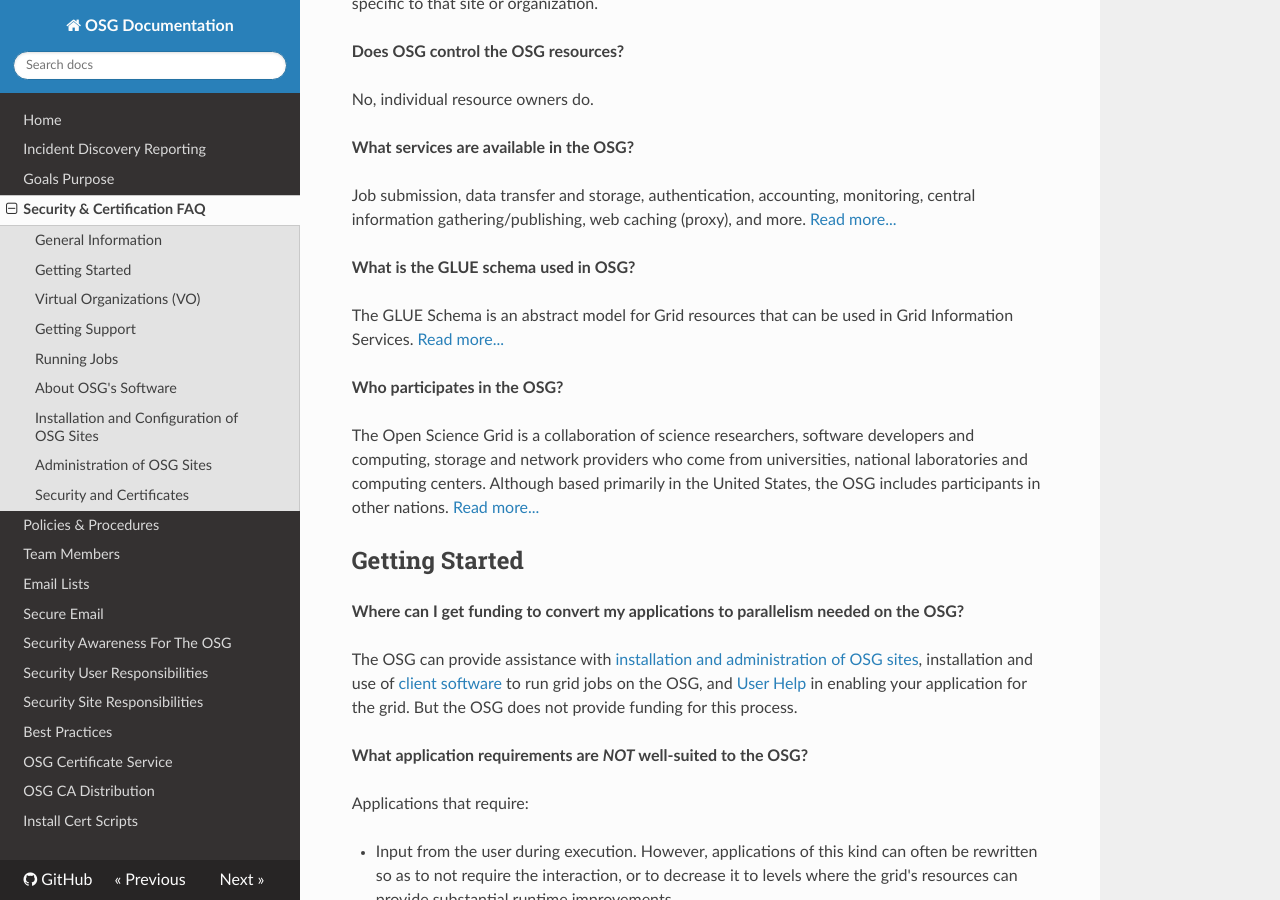
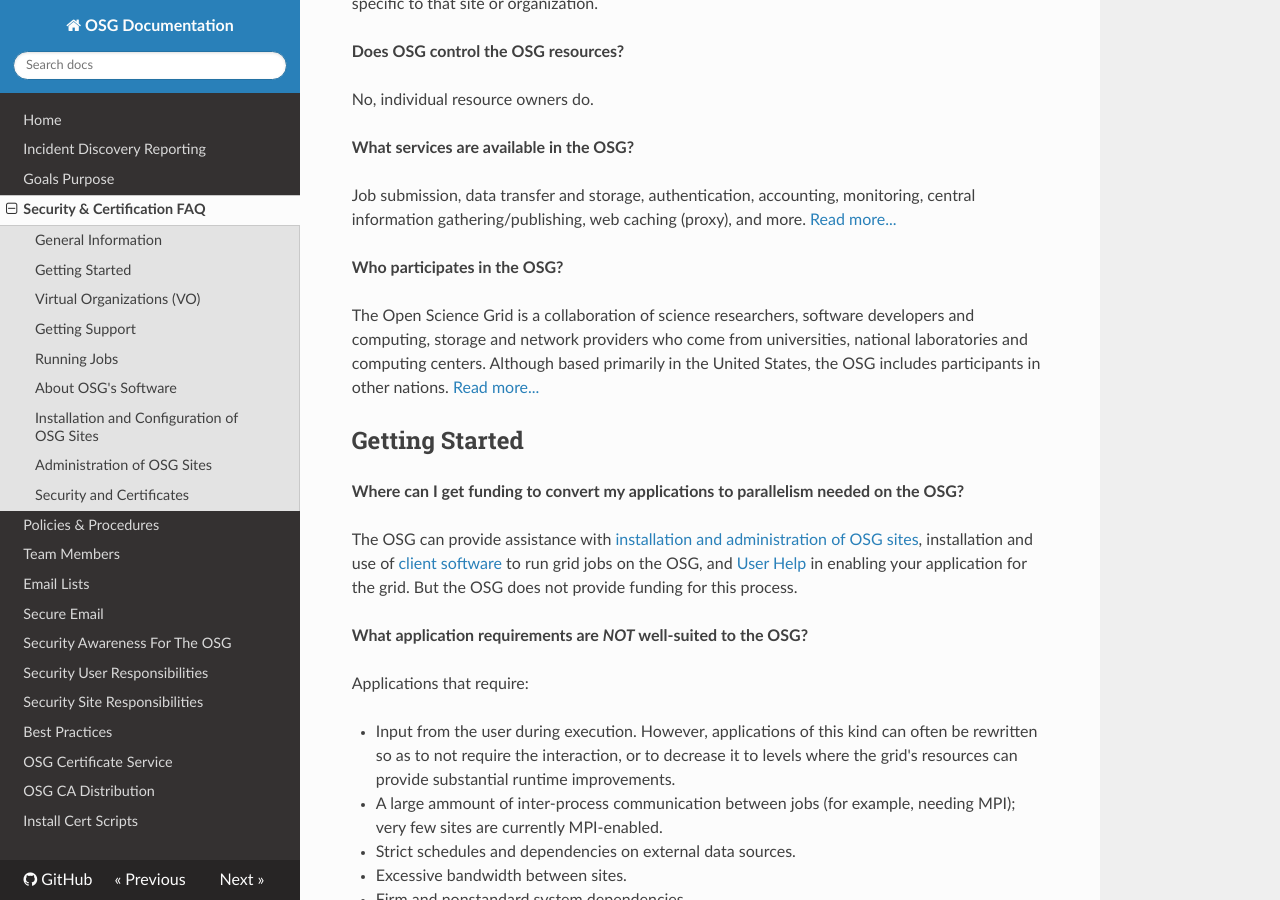
Before and after one commit to opensciencegrid/security, an MkDocs documentation site: the page built from docs/OSGFAQ.md, in a window 1280 px wide and 900 px high, scrolled down 525 px. Built offline with MkDocs 1.6.1, drawn with Linux system fonts in a browser that asks for light colours; nearby versions of some CDN libraries; old or Windows-style settings are respelled for this version of MkDocs.

Commit message:
Removing a topic
Removing a topic "What is the GLUE schema used in OSG?" as it's no longer useful.

```diff
--- a/docs/OSGFAQ.md
+++ b/docs/OSGFAQ.md
@@ -20,10 +20,6 @@
 **What services are available in the OSG?**
 
   Job submission, data transfer and storage, authentication, accounting, monitoring, central information gathering/publishing, web caching (proxy), and more. [Read more...](https://twiki.grid.iu.edu/bin/view/ReleaseDocumentation/OverviewOfServicesInOSG)
-
-**What is the GLUE schema used in OSG?**
-
-  The GLUE Schema is an abstract model for Grid resources that can be used in Grid Information Services. [Read more...](http://forge.gridforum.org/sf/projects/glue-wg)
 
 **Who participates in the OSG?**
 
```
